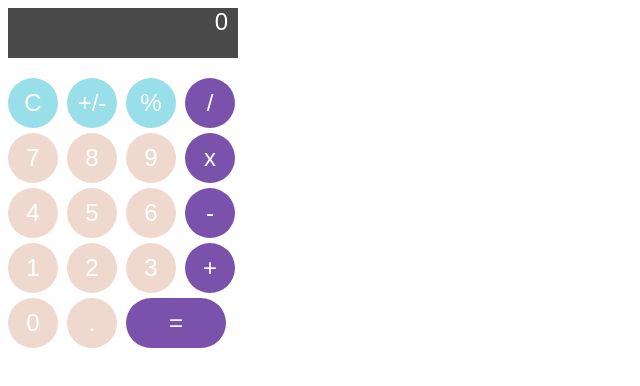
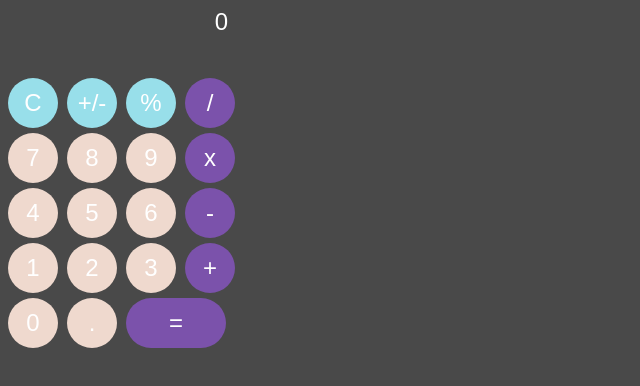
Before and after one commit to FiX1iN1iT/DNA_course, a plain HTML site: page calculator.html in a window 1280 px wide. Shown: the whole page, without its empty margins (0-640 px from the left). Drawn offline with Linux system fonts and the light colour scheme.

Commit message:
lab1.2 done

```diff
--- a/calculator.html
+++ b/calculator.html
@@ -6,7 +6,7 @@
   <link rel="stylesheet" href="main.css">
 </head>
 
-<body>
+<body style="background: #494949;">
   <div> <!-- div - это базовый html-контейнер, который может содержать в себе другие html-элементы. -->
 
     <!-- блок с экраном калькулятора, где будет выводиться результат вычислений. -->
```
